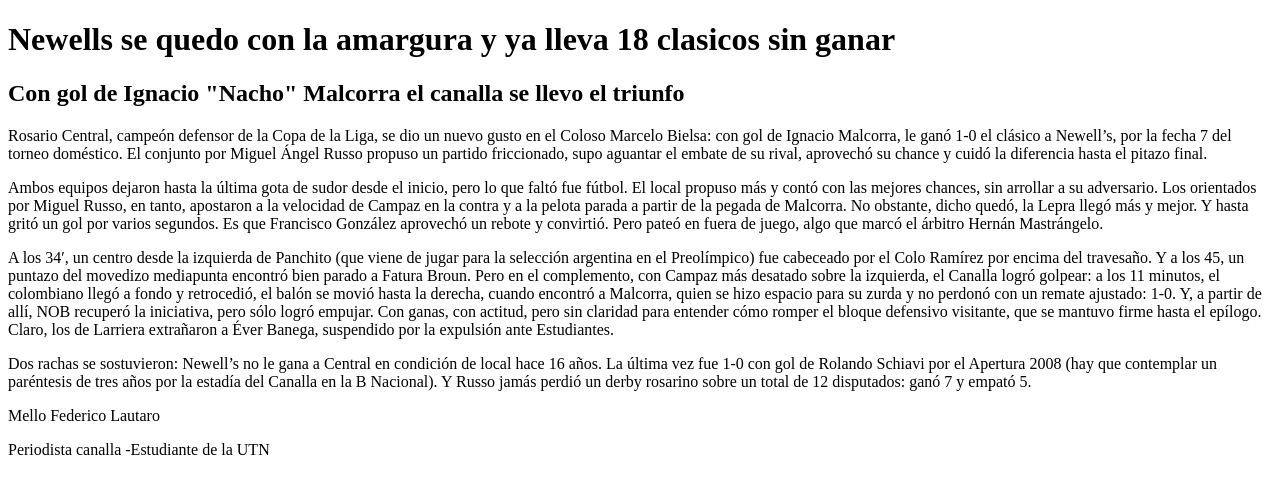
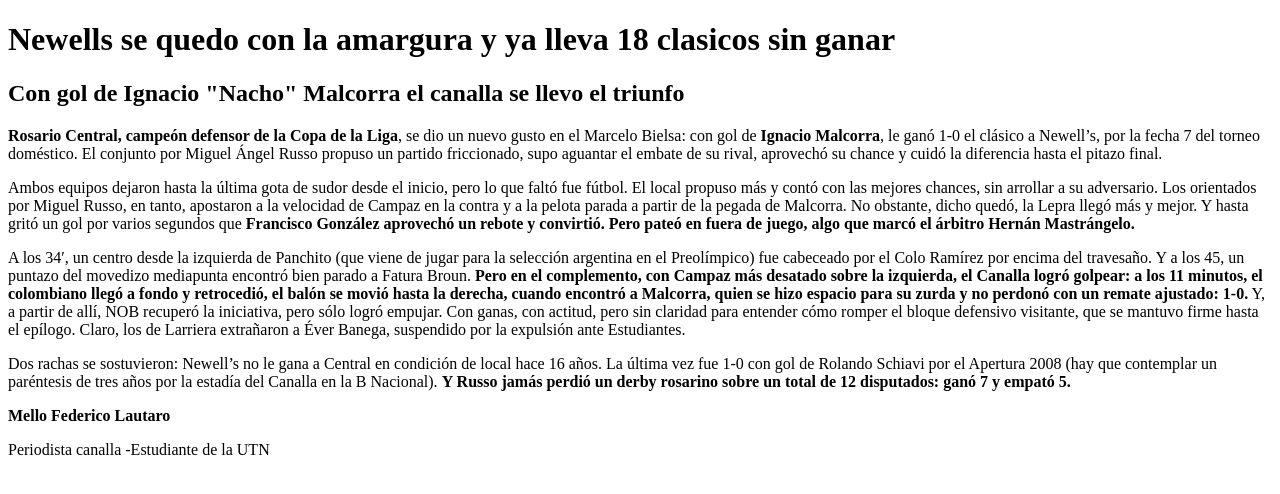
Before and after one commit to Fedemello1224/tn-frro-tup-p2-2024-2c-, a plain HTML site: page Pagina.html in a window 1280 px wide. Drawn offline with Linux system fonts and the light colour scheme.

Commit message:
Update Pagina.html

```diff
--- a/Pagina.html
+++ b/Pagina.html
@@ -3,21 +3,23 @@
 
 <head>
     <meta charset="UTF-8">
-    <meta name="viewport" content="width=device-width, initial-scale=1.0">
     <title>Newells pierde otro clasico</title>
 </head>
 
 <body>
-    <h1>Newells se quedo con la amargura y ya lleva 18 clasicos sin ganar</h1>
+    <header>
+        <h1>
+            Newells se quedo con la amargura y ya lleva 18 clasicos sin ganar
+        </h1>
+    </header>
+
     <article>
         <h2>Con gol de Ignacio "Nacho" Malcorra el canalla se llevo el triunfo </h2>
-    </article>
-
-
 </body>
 <p>
-    Rosario Central, campeón defensor de la Copa de la Liga, se dio un nuevo gusto en el Coloso Marcelo Bielsa: con gol
-    de Ignacio Malcorra, le ganó 1-0 el clásico a Newell’s, por la fecha 7 del torneo doméstico.
+    <strong>Rosario Central, campeón defensor de la Copa de la Liga</strong>, se dio un nuevo gusto en el Marcelo
+    Bielsa: con gol
+    de <strong>Ignacio Malcorra</strong>, le ganó 1-0 el clásico a Newell’s, por la fecha 7 del torneo doméstico.
     El conjunto por Miguel Ángel Russo propuso un partido friccionado, supo aguantar el embate de su rival, aprovechó su
     chance y cuidó la diferencia hasta el pitazo final.
 <p>
@@ -26,18 +28,18 @@
     El local propuso más y contó con las mejores chances, sin arrollar a su adversario.
     Los orientados por Miguel Russo, en tanto, apostaron a la velocidad de Campaz en la contra y a la pelota parada a
     partir de la pegada de Malcorra.
-    No obstante, dicho quedó, la Lepra llegó más y mejor. Y hasta gritó un gol por varios segundos. Es que Francisco
+    No obstante, dicho quedó, la Lepra llegó más y mejor. Y hasta gritó un gol por varios segundos que <strong>Francisco
     González aprovechó un rebote y convirtió. Pero pateó en fuera de juego, algo que marcó el árbitro Hernán
-    Mastrángelo.
+    Mastrángelo.</strong>
 <p>
 <p>
     A los 34′, un centro desde la izquierda de Panchito (que viene de jugar para la selección argentina en el
     Preolímpico) fue cabeceado por el Colo Ramírez por encima del travesaño.
     Y a los 45, un puntazo del movedizo mediapunta encontró bien parado a Fatura Broun.
 
-    Pero en el complemento, con Campaz más desatado sobre la izquierda, el Canalla logró golpear: a los 11 minutos, el
+    <strong>Pero en el complemento, con Campaz más desatado sobre la izquierda, el Canalla logró golpear: a los 11 minutos, el
     colombiano llegó a fondo y retrocedió, el balón se movió hasta la derecha, cuando encontró a Malcorra, quien se hizo
-    espacio para su zurda y no perdonó con un remate ajustado: 1-0.
+    espacio para su zurda y no perdonó con un remate ajustado: 1-0.</strong>
     Y, a partir de allí, NOB recuperó la iniciativa, pero sólo logró empujar. Con ganas, con actitud, pero sin claridad
     para entender cómo romper el bloque defensivo visitante, que se mantuvo firme hasta el epílogo.
     Claro, los de Larriera extrañaron a Éver Banega, suspendido por la expulsión ante Estudiantes.
@@ -46,10 +48,11 @@
     Dos rachas se sostuvieron: Newell’s no le gana a Central en condición de local hace 16 años.
     La última vez fue 1-0 con gol de Rolando Schiavi por el Apertura 2008 (hay que contemplar un paréntesis de tres años
     por la estadía del Canalla en la B Nacional).
-    Y Russo jamás perdió un derby rosarino sobre un total de 12 disputados: ganó 7 y empató 5.
+    <strong>Y Russo jamás perdió un derby rosarino sobre un total de 12 disputados: ganó 7 y empató 5.</strong>
 </p>
+</article>
 <footer>
-    <p> Mello Federico Lautaro </p>
+    <b>Mello Federico Lautaro </b>
     <P>Periodista canalla -Estudiante de la UTN</P>
 </footer>
 
```
